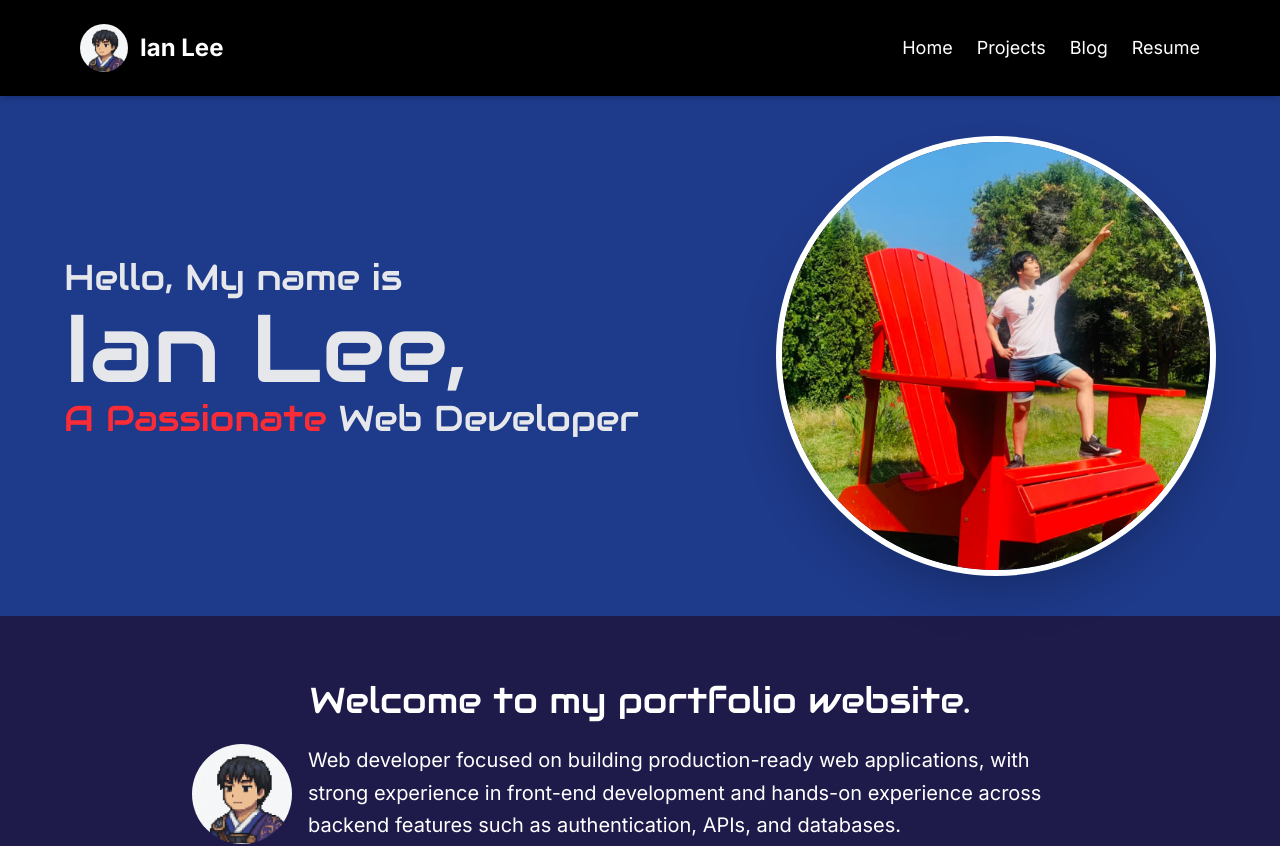
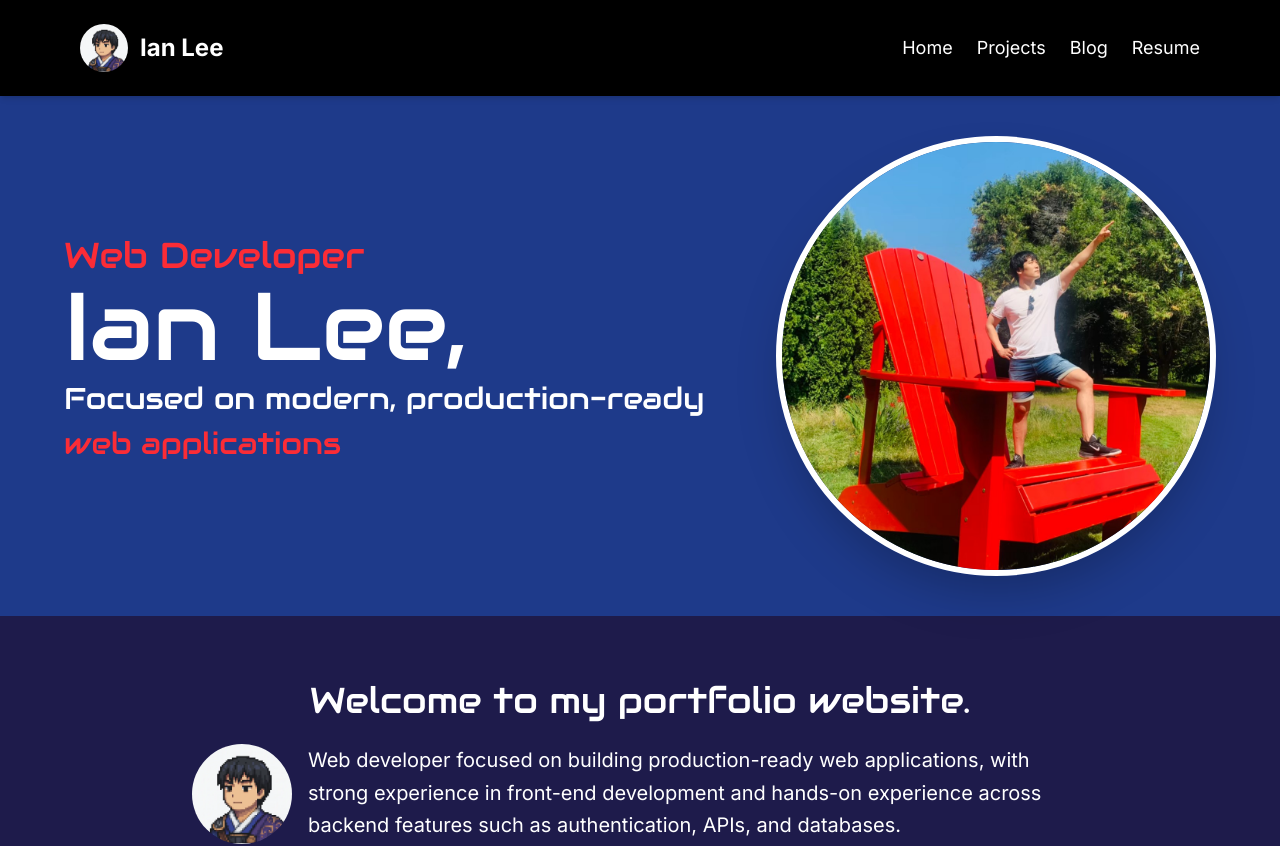
Before and after one commit to ianez7659/my-profile-page, a Next.js app: page / in a window 1280 px wide. Shown: the top 846 px of the page. Built offline with nearby package versions, Linux system fonts and the light colour scheme.

Commit message:
feat: Update HeroSection text for improved clarity and emphasis on web development skills

```diff
--- a/src/components/HeroSection.tsx
+++ b/src/components/HeroSection.tsx
@@ -18,15 +18,15 @@ export default function HeroSection() {
           transition={{ duration: 0.8, ease: "easeOut" }}
         >
           <motion.h2
-            className="text-2xl md:text-4xl font-medium leading-tight mb-4"
+            className="text-red-500 text-2xl md:text-4xl font-medium leading-tight mb-4"
             initial={{ opacity: 0, y: 20 }}
             animate={{ opacity: 1, y: 0 }}
             transition={{ duration: 0.6, delay: 0.2, ease: "easeOut" }}
           >
-            Hello, My name is
+            Web Developer
             <br />
             <motion.span
-              className="text-6xl md:text-8xl"
+              className="text-white text-6xl md:text-8xl"
               initial={{ opacity: 0, scale: 0.8 }}
               animate={{ opacity: 1, scale: 1 }}
               transition={{ duration: 0.6, delay: 0.4, ease: "easeOut" }}
@@ -34,20 +34,38 @@ export default function HeroSection() {
               Ian Lee,
             </motion.span>
             <br />
+
             <motion.span
-              className="text-red-500 text-2xl md:text-4xl"
+            className="text-white text-xl md:text-3xl"
               initial={{ opacity: 0, y: 20 }}
               animate={{ opacity: 1, y: 0 }}
               transition={{ duration: 0.6, delay: 0.6, ease: "easeOut" }}
             >
-              A Passionate{" "}
+              Focused on{" "}
             </motion.span>
             <motion.span
+              className="text-white text-xl md:text-3xl"
               initial={{ opacity: 0, y: 20 }}
               animate={{ opacity: 1, y: 0 }}
               transition={{ duration: 0.6, delay: 0.8, ease: "easeOut" }}
             >
-              Web Developer
+              modern
+            </motion.span>
+            <motion.span
+            className="text-white text-xl md:text-3xl"
+              initial={{ opacity: 0, y: 20 }}
+              animate={{ opacity: 1, y: 0 }}
+              transition={{ duration: 0.6, delay: 1.0, ease: "easeOut" }}
+            >
+              , production-ready{" "}
+            </motion.span>
+            <motion.span
+              className="text-xl md:text-3xl"
+              initial={{ opacity: 0, y: 20 }}
+              animate={{ opacity: 1, y: 0 }}
+              transition={{ duration: 0.6, delay: 1.2, ease: "easeOut" }}
+            >
+              web applications
             </motion.span>
           </motion.h2>
         </motion.div>
```
